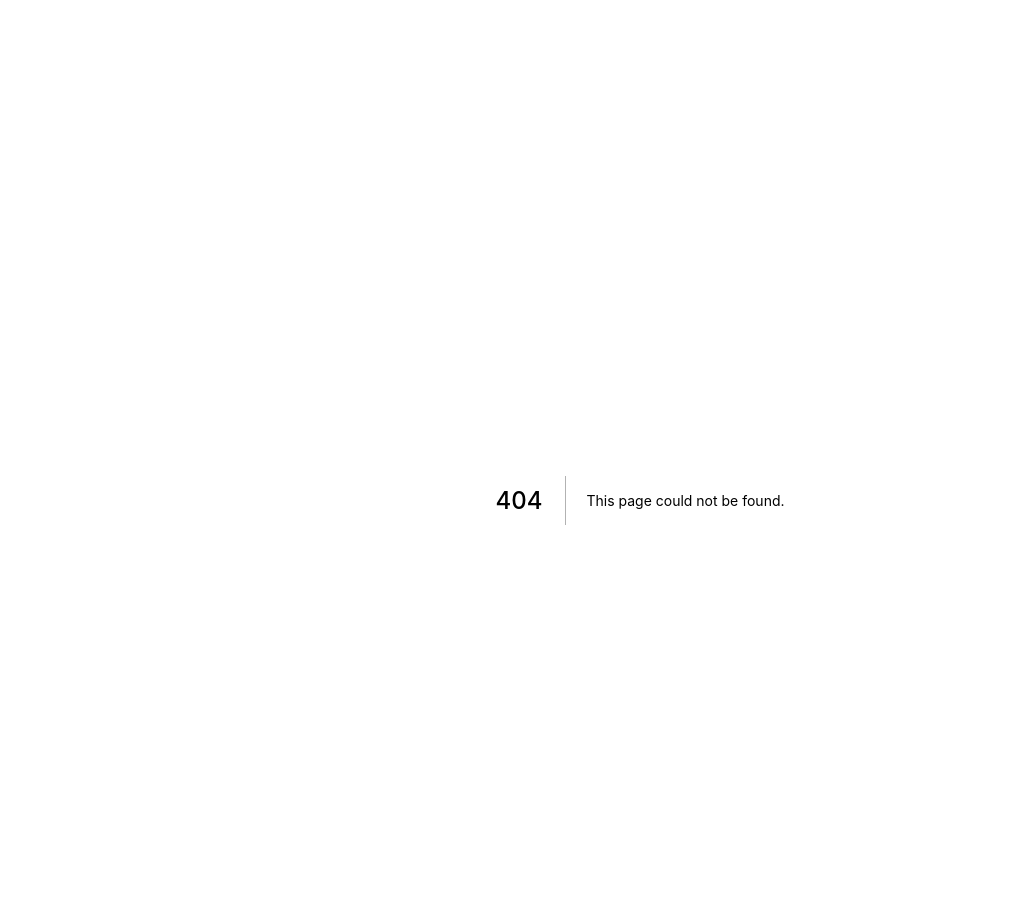
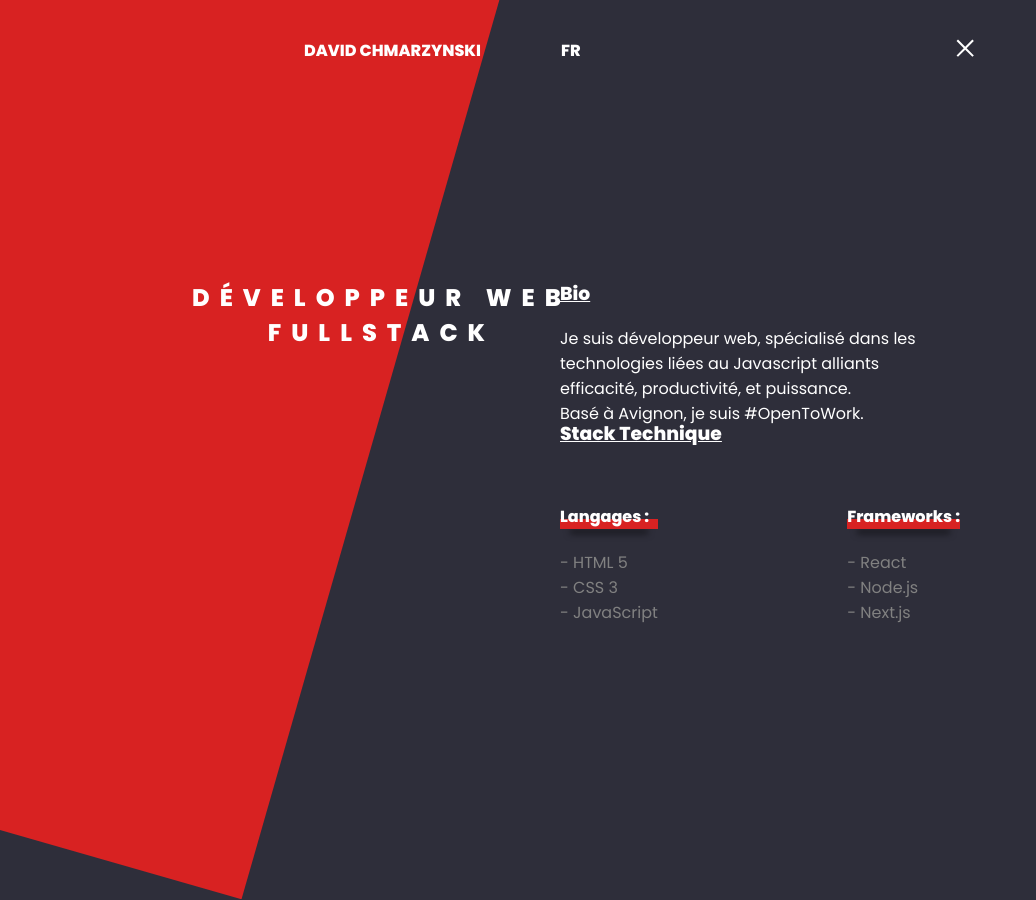
Before and after one commit to david-chmarzynski/nextfolio, a Next.js app in the folder client/: page /about in a window 1280 px wide. Before the commit this address had no page. Shown: the whole page, without its empty margins (0-1036 px from the left). Built offline with nearby package versions, Linux system fonts and the light colour scheme.

Commit message:
About component

```diff
--- /dev/null
+++ b/client/pages/about/index.js
@@ -0,0 +1,49 @@
+import styles from '../../styles/About.module.scss';
+
+const languages = [
+  { name: "- HTML 5" },
+  { name: "- CSS 3" },
+  { name: "- JavaScript" }
+];
+
+const frameworks = [
+  { name: "- React" },
+  { name: "- Node.js" },
+  { name: "- Next.js" },
+]
+
+export default function About() {
+  return (
+    <div className={styles.container}>
+      <div className={styles.wrapper}>
+        <div className={styles.backgroundRed}></div>
+        <h2 className={styles.title}>Développeur web <br/>Fullstack</h2>
+        <div className={styles.bio}>
+          <h3 className={styles.h3}>Bio</h3>
+          <p className={styles.p}>
+            Je suis développeur web, spécialisé dans les technologies liées au Javascript
+            alliants efficacité, productivité, et puissance. <br/>
+            Basé à <span className={styles.city}>Avignon</span>, je suis #OpenToWork.
+          </p>
+        </div>
+        <div className={styles.stack}>
+          <h3 className={styles.h3}>Stack Technique</h3>
+          <div className={styles.stackList}>
+            <ul className={styles.languages}>
+              <h4 className={styles.h4}>Langages :</h4>
+              {languages.map(el => (
+                <li>{el.name}</li>
+              ))}
+            </ul>
+            <ul className={styles.frameworks}>
+              <h4 className={styles.h4}>Frameworks :</h4>
+              {frameworks.map(el => (
+                <li>{el.name}</li>
+              ))}
+            </ul>
+          </div>
+        </div>
+      </div>
+    </div>
+  )
+};
--- /dev/null
+++ b/client/styles/About.module.scss
@@ -0,0 +1,83 @@
+$green: #03B5AA;
+$black: #2E2E3A;
+$white: #FFFFFF;
+$red: #D82222;
+$grey: #818181;
+
+.container {
+  width: 100%;
+  min-width: 60%;
+  margin: 10rem auto;
+  overflow: hidden;
+  .wrapper {
+    padding: 0 48px;
+  }
+}
+
+.backgroundRed {
+  width: 45%;
+  height: 130vh;
+  position: absolute;
+  left: -180px;
+  top: -200px;
+  background-color: #D82222;
+  transform: rotate(16deg);
+}
+
+.title {
+  z-index: 9999;
+  color: $white;
+  position: absolute;
+  left: 15%;
+  text-transform: uppercase;
+  letter-spacing: 10px;
+  text-align: center;
+}
+
+.bio {
+  position: absolute;
+  right: 25%;
+
+  .p {
+    width: 400px;
+    color: $white;
+  }
+
+  .h3 {
+    color: $white;
+    text-decoration: underline;
+  }
+}
+
+.stack {
+  position: absolute;
+  right: 25%;
+  top: 50%;
+  width: 400px;
+
+  .h3 {
+    color: $white;
+    text-decoration: underline;
+  }
+}
+
+.stackList {
+  display: flex;
+  justify-content: space-between;
+
+  li {
+    list-style: none;
+    color: $grey;
+  }
+
+  ul {
+    padding: 0;
+  }
+}
+
+.h4 {
+  color: $white;
+  background: linear-gradient(to top, $red 0%, $red 40%, transparent 40.01%) no-repeat left bottom / 0 100%;
+  background-size: 100% 100%;
+  box-shadow: 0px 15px 6px -10px rgba(0, 0, 0, 0.5);
+}
--- a/client/styles/globals.scss
+++ b/client/styles/globals.scss
@@ -8,6 +8,8 @@ body {
   font-family: "Poppins", -apple-system, BlinkMacSystemFont, Segoe UI, Roboto, Oxygen,
     Ubuntu, Cantarell, Fira Sans, Droid Sans, Helvetica Neue, sans-serif;
     background: $black;
+    height: 100vh;
+    overflow: hidden;
 }
 
 a {
```
